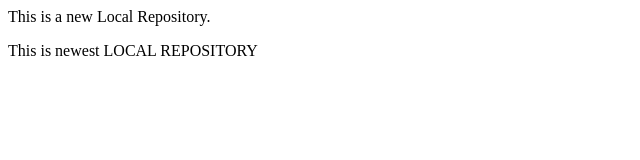
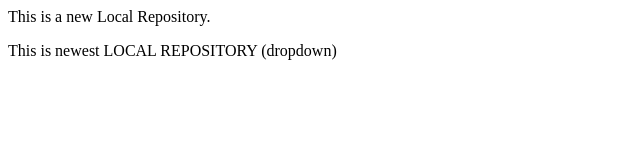
Before and after one commit to DakshuGill/localrepo, a plain HTML site: page index.html in a window 1280 px wide. Shown: the full height of the page, 0-640 px from the left. Drawn offline with Linux system fonts and the light colour scheme.

Commit message:
Add checkout

```diff
--- a/index.html
+++ b/index.html
@@ -1,2 +1,2 @@
 <p>This is a new Local Repository.</p>
-<p> This is newest LOCAL REPOSITORY</p>
+<p> This is newest LOCAL REPOSITORY (dropdown)</p>
```
